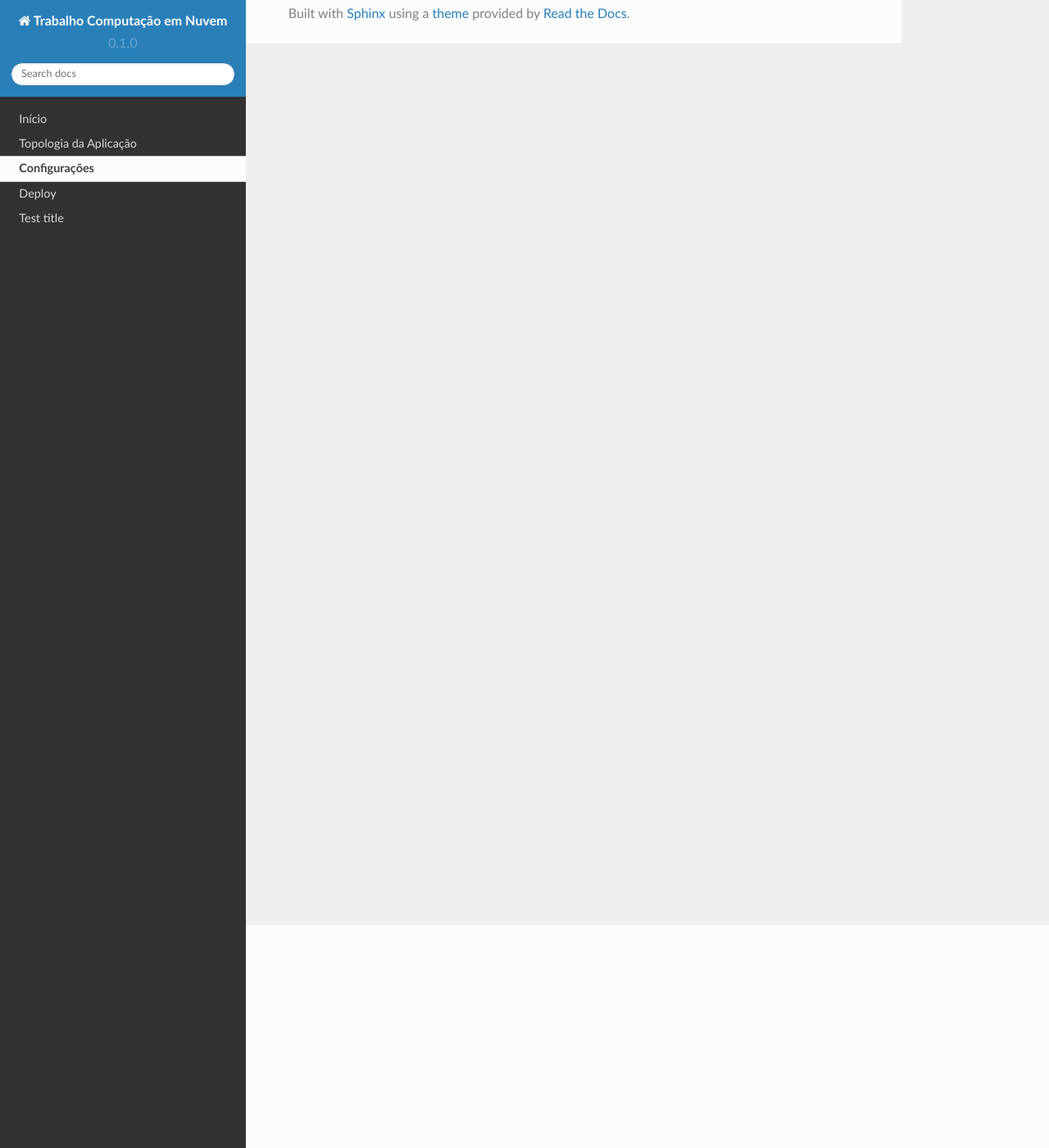
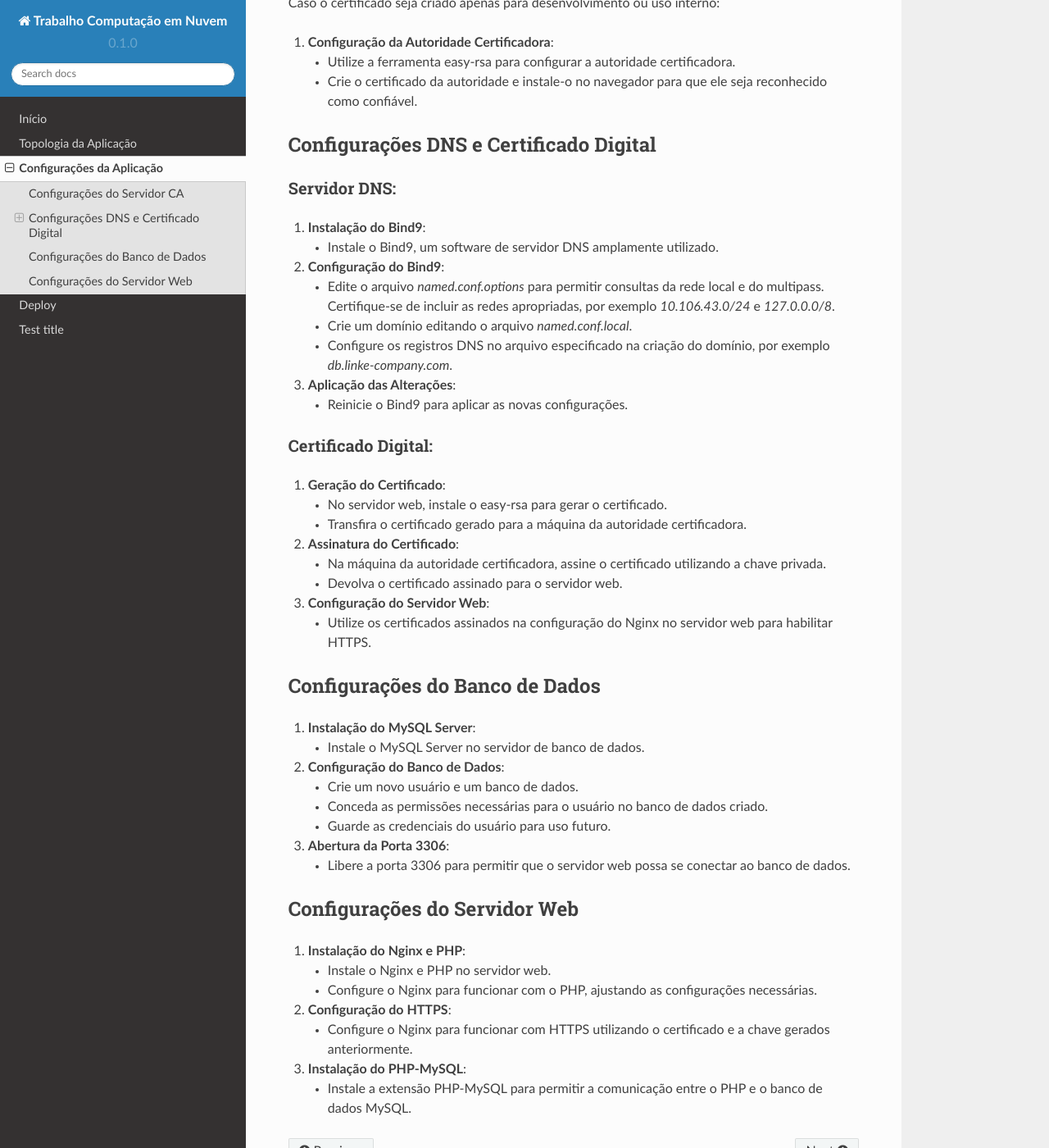
Before and after one commit to gabriellinke/computacao-em-nuvem, a Sphinx documentation site: the page built from docs/source/configuracoes.rst, in a window 1280 px wide and 1400 px high, scrolled down 272 px. Shown: the whole window at 82% size. Built offline with Sphinx 7.4.7 and the Read the Docs theme 2.0.0, drawn with Linux system fonts in a browser that asks for light colours; some of the changed text lies outside the part shown.

Commit message:
Update doc

```diff
--- a/docs/source/configuracoes.rst
+++ b/docs/source/configuracoes.rst
@@ -1,2 +1,85 @@
-Configurações
-=====
+Configurações da Aplicação
+==========================
+
+Neste documento, detalharemos as configurações necessárias para o deploy da aplicação.
+
+Configurações do Servidor CA
+----------------------------
+
+Caso o certificado seja criado apenas para desenvolvimento ou uso interno:
+
+1. **Configuração da Autoridade Certificadora**:
+
+   - Utilize a ferramenta easy-rsa para configurar a autoridade certificadora.
+   - Crie o certificado da autoridade e instale-o no navegador para que ele seja reconhecido como confiável.
+
+
+Configurações DNS e Certificado Digital
+---------------------------------------
+
+Servidor DNS:
+~~~~~~~~~~~~~~~~~~~~~~
+
+1. **Instalação do Bind9**:
+
+   - Instale o Bind9, um software de servidor DNS amplamente utilizado.
+
+2. **Configuração do Bind9**:
+
+   - Edite o arquivo `named.conf.options` para permitir consultas da rede local e do multipass. Certifique-se de incluir as redes apropriadas, por exemplo `10.106.43.0/24` e `127.0.0.0/8`.
+   - Crie um domínio editando o arquivo `named.conf.local`.
+   - Configure os registros DNS no arquivo especificado na criação do domínio, por exemplo `db.linke-company.com`.
+
+3. **Aplicação das Alterações**:
+
+   - Reinicie o Bind9 para aplicar as novas configurações.
+
+Certificado Digital:
+~~~~~~~~~~~~~~~~~~~~~~
+
+1. **Geração do Certificado**:
+
+   - No servidor web, instale o easy-rsa para gerar o certificado.
+   - Transfira o certificado gerado para a máquina da autoridade certificadora.
+
+2. **Assinatura do Certificado**:
+
+   - Na máquina da autoridade certificadora, assine o certificado utilizando a chave privada.
+   - Devolva o certificado assinado para o servidor web.
+
+3. **Configuração do Servidor Web**:
+
+   - Utilize os certificados assinados na configuração do Nginx no servidor web para habilitar HTTPS.
+
+Configurações do Banco de Dados
+-------------------------------
+
+1. **Instalação do MySQL Server**:
+
+   - Instale o MySQL Server no servidor de banco de dados.
+
+2. **Configuração do Banco de Dados**:
+
+   - Crie um novo usuário e um banco de dados.
+   - Conceda as permissões necessárias para o usuário no banco de dados criado.
+   - Guarde as credenciais do usuário para uso futuro.
+
+3. **Abertura da Porta 3306**:
+
+   - Libere a porta 3306 para permitir que o servidor web possa se conectar ao banco de dados.
+
+Configurações do Servidor Web
+-----------------------------
+
+1. **Instalação do Nginx e PHP**:
+
+   - Instale o Nginx e PHP no servidor web.
+   - Configure o Nginx para funcionar com o PHP, ajustando as configurações necessárias.
+
+2. **Configuração do HTTPS**:
+
+   - Configure o Nginx para funcionar com HTTPS utilizando o certificado e a chave gerados anteriormente.
+
+3. **Instalação do PHP-MySQL**:
+
+   - Instale a extensão PHP-MySQL para permitir a comunicação entre o PHP e o banco de dados MySQL.
--- a/docs/source/deploy.rst
+++ b/docs/source/deploy.rst
@@ -1,2 +1,8 @@
 Deploy
 =====
+
+Configurações de SSH e git pra conseguir clonar o repositório do GitHub
+Pegar código
+Adicionar credenciais do banco
+Criar tabela
+Disponibilizar na pasta do nginx
```
